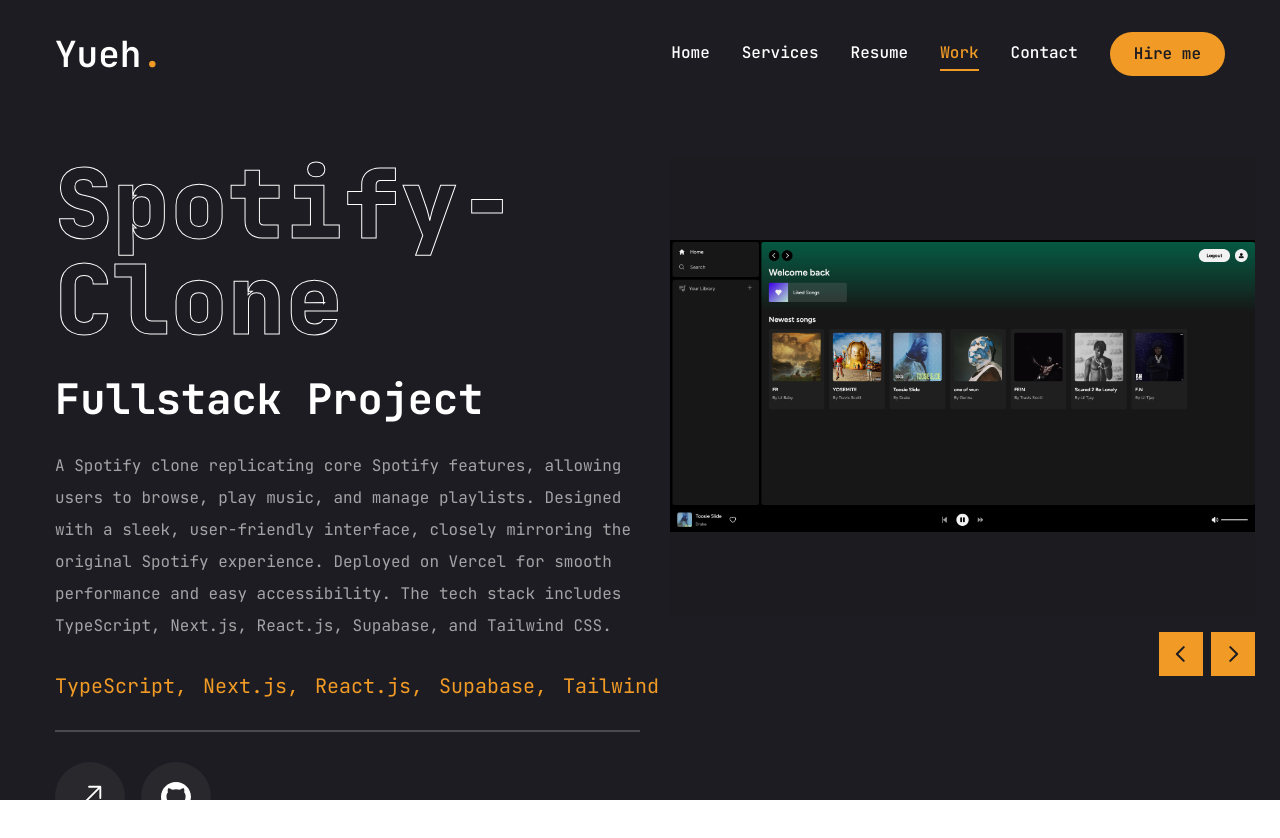
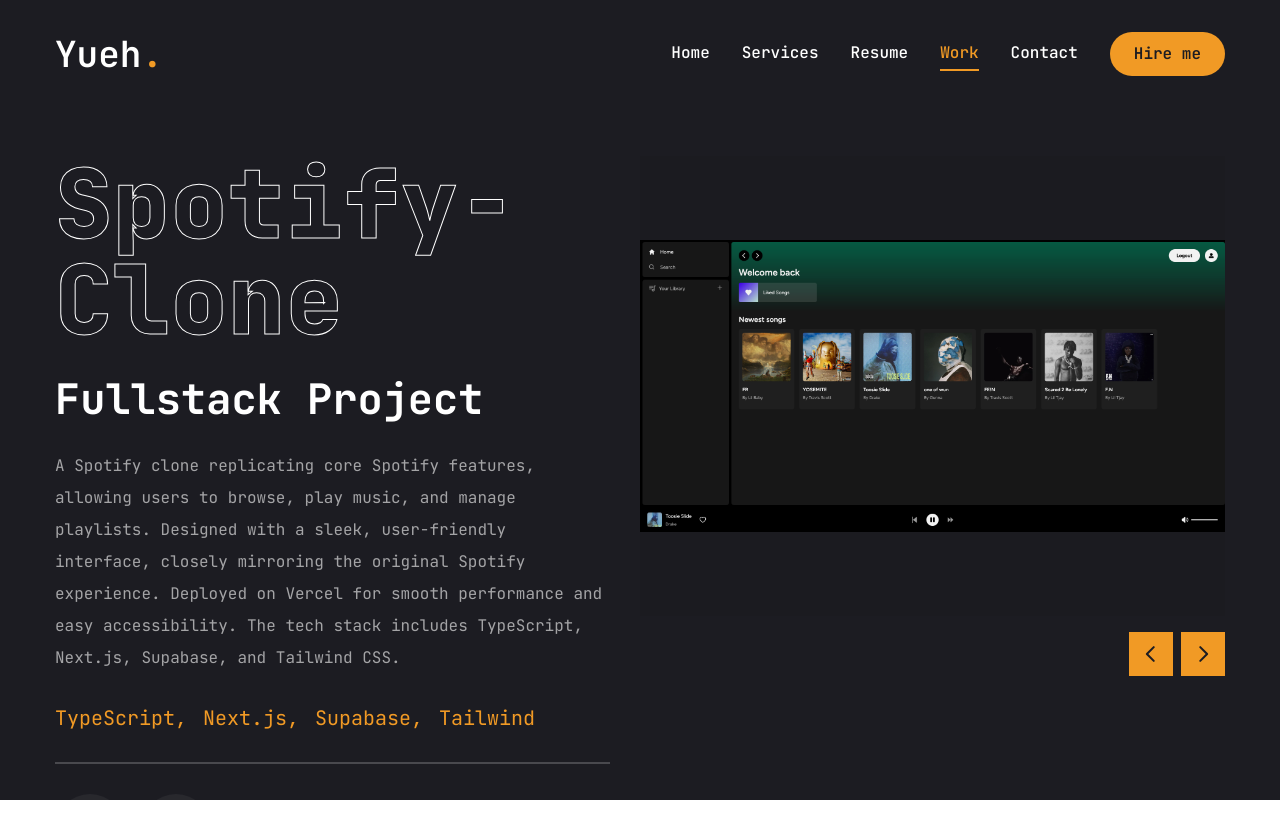
Before and after one commit to yuehcw/kevin-portfolio, a Next.js app: page /work in a window 1280 px wide. Shown: the top 838 px of the page. Built offline with nearby package versions, Linux system fonts and the light colour scheme.

Commit message:
Fixing work section bug

```diff
--- a/app/work/page.jsx
+++ b/app/work/page.jsx
@@ -25,11 +25,10 @@ const projects = [
     category: "fullstack",
     title: "Spotify-Clone",
     description:
-      "A Spotify clone replicating core Spotify features, allowing users to browse, play music, and manage playlists. Designed with a sleek, user-friendly interface, closely mirroring the original Spotify experience. Deployed on Vercel for smooth performance and easy accessibility. The tech stack includes TypeScript, Next.js, React.js, Supabase, and Tailwind CSS.",
+      "A Spotify clone replicating core Spotify features, allowing users to browse, play music, and manage playlists. Designed with a sleek, user-friendly interface, closely mirroring the original Spotify experience. Deployed on Vercel for smooth performance and easy accessibility. The tech stack includes TypeScript, Next.js, Supabase, and Tailwind CSS.",
     stack: [
       { name: "TypeScript" },
       { name: "Next.js" },
-      { name: "React.js" },
       { name: "Supabase" },
       { name: "Tailwind" },
     ],
```
